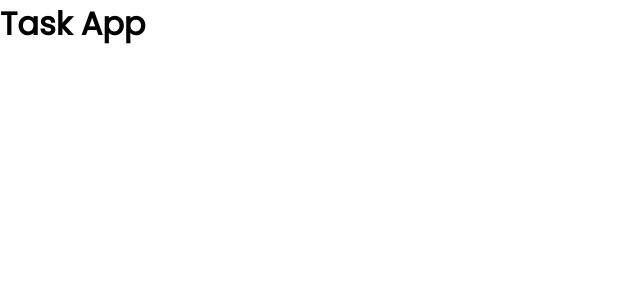
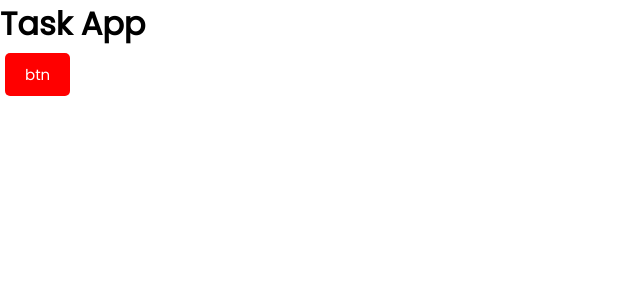
Before and after one commit to Abdelrahman-kamall/Angular-Task-app, an Angular app: page / in a window 1280 px wide. Shown: the top 300 px of the page, without its empty margins (0-640 px from the left). Built offline with nearby package versions, Linux system fonts and the light colour scheme.

Commit message:
adding a generic button component with generic color and text and eventhandler making sure it works fine

```diff
--- a/src/app/app.component.html
+++ b/src/app/app.component.html
@@ -1 +1,2 @@
 <h1>Task App</h1>
+<app-button color = "red" text = "btn"></app-button>
--- a/src/app/app.module.ts
+++ b/src/app/app.module.ts
@@ -2,10 +2,12 @@ import { NgModule } from '@angular/core';
 import { BrowserModule } from '@angular/platform-browser';
 
 import { AppComponent } from './app.component';
+import { ButtonComponent } from './components/generic/button/button.component';
 
 @NgModule({
   declarations: [
-    AppComponent
+    AppComponent,
+    ButtonComponent
   ],
   imports: [
     BrowserModule
--- /dev/null
+++ b/src/app/components/generic/button/button.component.html
@@ -0,0 +1,5 @@
+<button class = "btn"
+     [style.background-color] = "color"
+     (click) = "onclick()"
+      >{{text}}
+</button>
--- /dev/null
+++ b/src/app/components/generic/button/button.component.ts
@@ -0,0 +1,18 @@
+import { Component, EventEmitter, Input, Output } from '@angular/core';
+
+@Component({
+  selector: 'app-button',
+  templateUrl: './button.component.html',
+  styleUrls: ['./button.component.css']
+})
+export class ButtonComponent {
+  @Input() text! : string;
+  @Input() color! : string;
+  @Output() clickEmitter : EventEmitter<any> = new EventEmitter();
+
+  onclick(){
+    //console.log("click emitted");
+    this.clickEmitter.emit();
+  }
+
+}
```
Also changed, not shown: src/app/components/generic/button/button.component.css (added), 1 other file (tests, documents, lock files or other folders).
